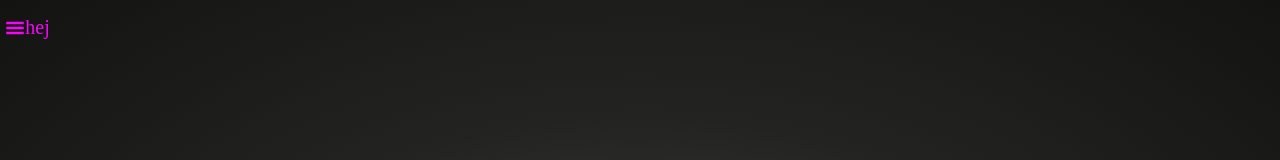
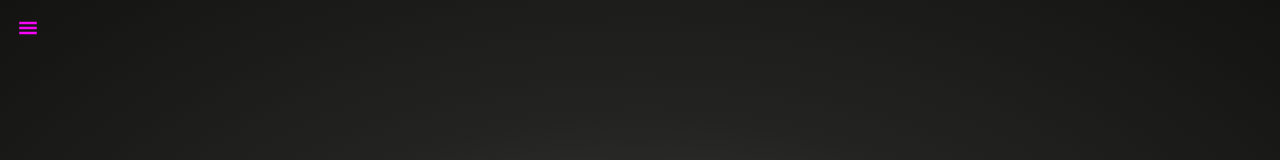
Before and after one commit to chrisMalm/thePinkLimousine, a React (Create React App) app: page / in a window 1280 px wide. Shown: the top 160 px of the page. Built offline with nearby package versions, Linux system fonts and the light colour scheme.

Commit message:
vercel works

```diff
--- a/src/Components/Welcome/welcome.js
+++ b/src/Components/Welcome/welcome.js
@@ -7,7 +7,6 @@ export const Welcome = () => {
 		<>
 			<div className={classes.cross}>
 				<GiHamburgerMenu />
-				hej
 			</div>
 			<div className={classes.welcomeContainer}>
 				<div className={classes.logoContainer}>
```
